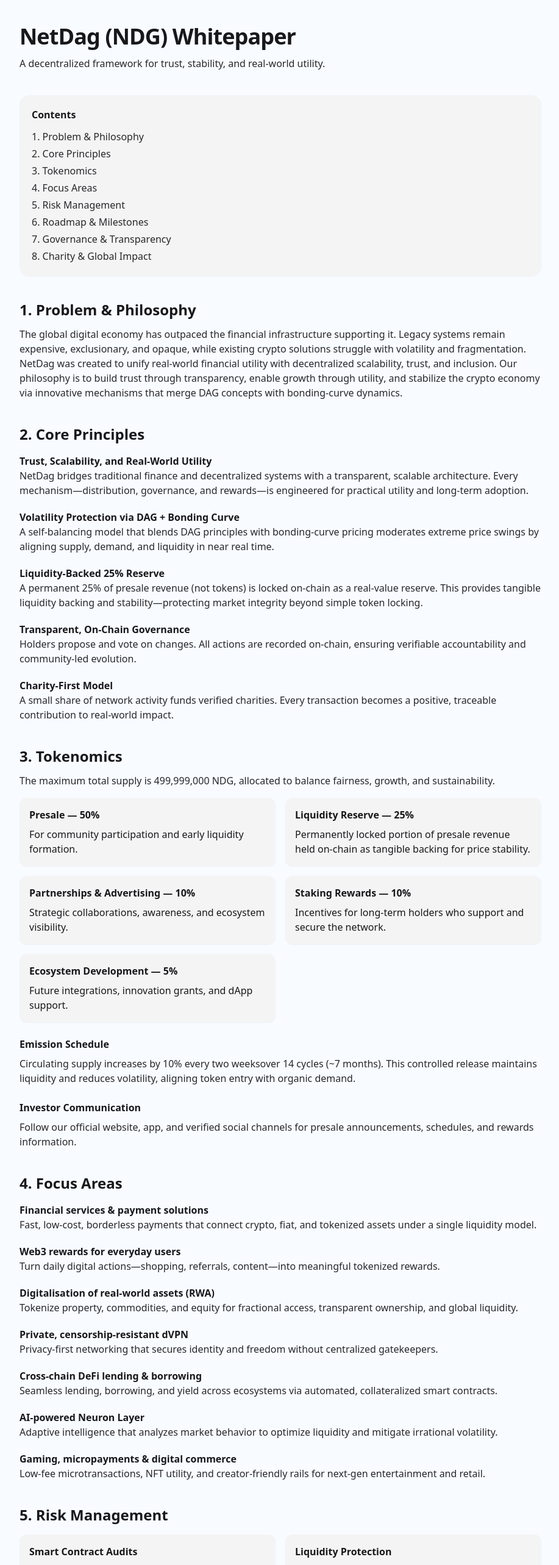
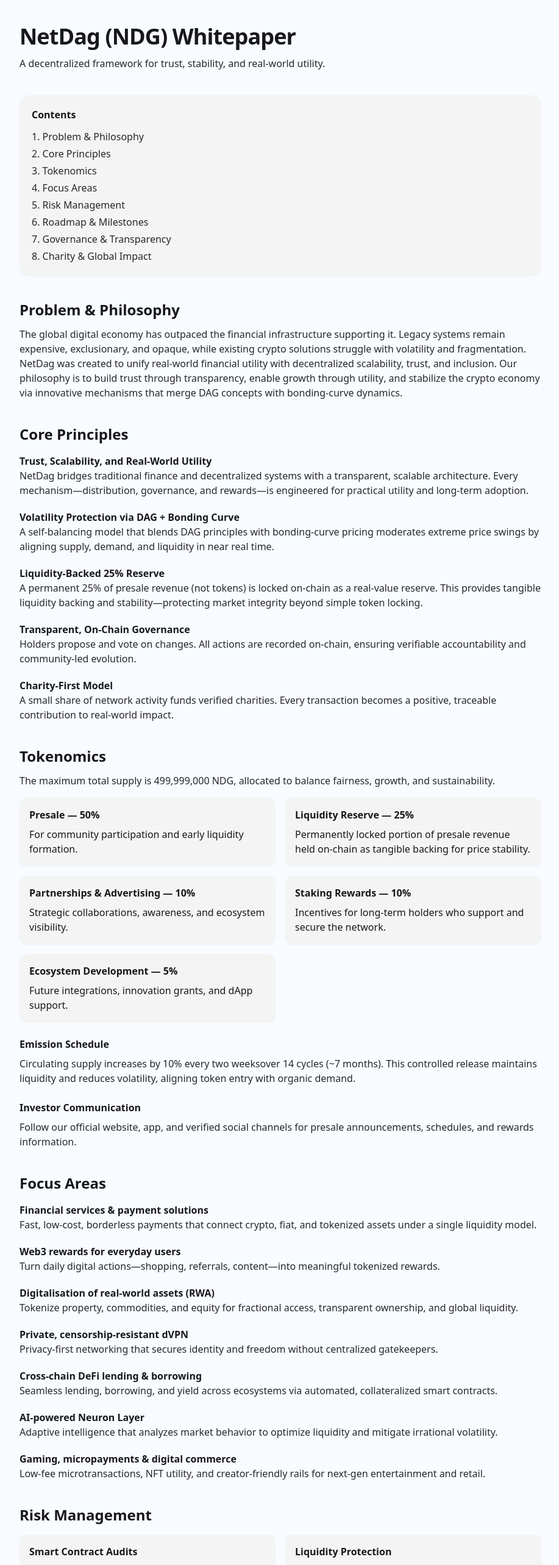
Before and after one commit to JODA-NetDag/fresh-mainnet, a Next.js app: page /whitepaper in a window 1280 px wide. Shown: the top 2566 px of the page at 61% size, without its empty margins (180-1097 px from the left). Built offline with nearby package versions, Linux system fonts and the light colour scheme.

Commit message:
Whitepaper: remove divider and increase text contrast (no content changes)

```diff
--- a/src/app/whitepaper/page.tsx
+++ b/src/app/whitepaper/page.tsx
@@ -37,7 +37,7 @@ export default function WhitepaperPage() {
 
       {/* 1. Problem & Philosophy */}
       <section id="problem" className="scroll-mt-24">
-        <h2 className="text-2xl font-semibold text-zinc-900">1. Problem &amp; Philosophy</h2>
+        <h2 className="text-2xl font-semibold text-zinc-900">Problem &amp; Philosophy</h2>
         <p className="mt-3 text-zinc-800">
           The global digital economy has outpaced the financial infrastructure supporting it.
           Legacy systems remain expensive, exclusionary, and opaque, while existing crypto
@@ -53,7 +53,7 @@ export default function WhitepaperPage() {
 
       {/* 2. Core Principles */}
       <section id="principles" className="scroll-mt-24">
-        <h2 className="text-2xl font-semibold text-zinc-900">2. Core Principles</h2>
+        <h2 className="text-2xl font-semibold text-zinc-900">Core Principles</h2>
         <div className="mt-4 space-y-5 text-zinc-800">
           <div>
             <h3 className="font-semibold text-zinc-900">Trust, Scalability, and Real-World Utility</h3>
@@ -100,7 +100,7 @@ export default function WhitepaperPage() {
 
       {/* 3. Tokenomics */}
       <section id="tokenomics" className="scroll-mt-24">
-        <h2 className="text-2xl font-semibold text-zinc-900">3. Tokenomics</h2>
+        <h2 className="text-2xl font-semibold text-zinc-900">Tokenomics</h2>
         <p className="mt-3 text-zinc-800">
           The maximum total supply is <span className="font-medium">499,999,000 NDG</span>,
           allocated to balance fairness, growth, and sustainability.
@@ -142,7 +142,7 @@ export default function WhitepaperPage() {
 
       {/* 4. Focus Areas */}
       <section id="focus" className="scroll-mt-24">
-        <h2 className="text-2xl font-semibold text-zinc-900">4. Focus Areas</h2>
+        <h2 className="text-2xl font-semibold text-zinc-900">Focus Areas</h2>
         <div className="mt-4 space-y-5 text-zinc-800">
           <Item
             title="Financial services & payment solutions"
@@ -179,7 +179,7 @@ export default function WhitepaperPage() {
 
       {/* 5. Risk Management */}
       <section id="risk" className="scroll-mt-24">
-        <h2 className="text-2xl font-semibold text-zinc-900">5. Risk Management</h2>
+        <h2 className="text-2xl font-semibold text-zinc-900">Risk Management</h2>
         <div className="mt-4 grid md:grid-cols-2 gap-4">
           <Card title="Smart Contract Audits">
             Independent third-party reviews before and after deployment to minimize vulnerabilities.
@@ -203,7 +203,7 @@ export default function WhitepaperPage() {
 
       {/* 6. Roadmap */}
       <section id="roadmap" className="scroll-mt-24">
-        <h2 className="text-2xl font-semibold text-zinc-900">6. Roadmap &amp; Milestones</h2>
+        <h2 className="text-2xl font-semibold text-zinc-900">Roadmap &amp; Milestones</h2>
         <p className="mt-3 text-zinc-800">
           The project began with a mission to merge trust, utility, and scalability in a single
           decentralized framework. Early phases focused on foundation, prototyping, and community.
@@ -221,7 +221,7 @@ export default function WhitepaperPage() {
 
       {/* 7. Governance */}
       <section id="governance" className="scroll-mt-24">
-        <h2 className="text-2xl font-semibold text-zinc-900">7. Governance &amp; Transparency</h2>
+        <h2 className="text-2xl font-semibold text-zinc-900">Governance &amp; Transparency</h2>
         <p className="mt-3 text-zinc-800">
           NetDag uses transparent, on-chain governance. Holders can propose and vote on upgrades,
           treasury allocations, and integrations. All outcomes are immutably recorded, while multisig
@@ -233,7 +233,7 @@ export default function WhitepaperPage() {
 
       {/* 8. Charity */}
       <section id="charity" className="scroll-mt-24">
-        <h2 className="text-2xl font-semibold text-zinc-900">8. Charity &amp; Global Impact</h2>
+        <h2 className="text-2xl font-semibold text-zinc-900">Charity &amp; Global Impact</h2>
         <p className="mt-3 text-zinc-800">
           A portion of network activity funds verified charities and humanitarian causes. Donations
           are on-chain and traceable, aligning economic participation with measurable global impact.
```
